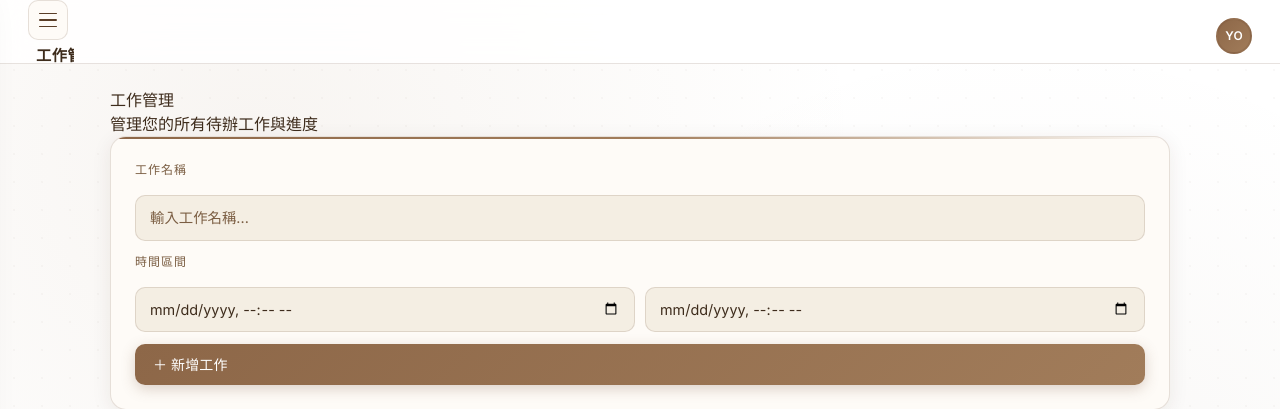
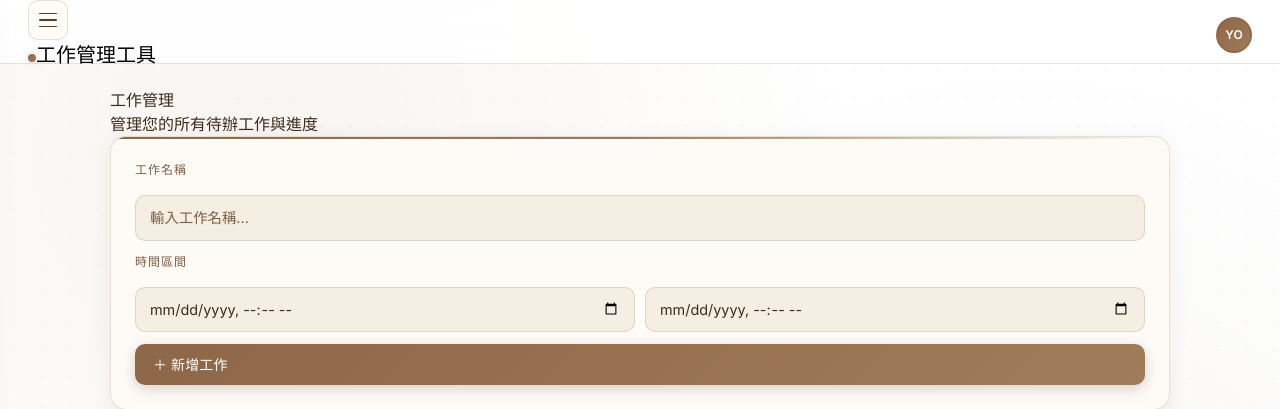
Before and after one commit to Zhuang-Day/WorkPlanManager, a Flask app: page / in a window 1280 px wide. Shown: the top 409 px of the page. Run offline with Flask 3, Linux system fonts and the light colour scheme; data that the repository does not hold is empty; some libraries are stand-ins or nearby versions.

Commit message:
fix(navbar): adjust brand width and text overflow

```diff
--- a/static/css/style.css
+++ b/static/css/style.css
@@ -198,7 +198,6 @@ body {
     top: 0;
     z-index: 100;
 }
-
 /* Hamburger Button */
 .hamburger {
     display: flex;
@@ -235,19 +234,13 @@ body {
     background: var(--accent-1);
 }
 
-/* Navbar Brand */
+
+
 .navbar-brand {
-    font-size: 0.95rem;
-    font-weight: 600;
-    letter-spacing: 0.03em;
-    color: var(--text-primary);
-    display: flex;
-    align-items: center;
-    gap: 8px;
-    max-width: calc(100% - 80px);
+    flex: 1 1 auto; /* 自動佔用剩餘空間 */
+    min-width: 0;   /* 避免 flex shrink 被限制 */
     overflow: hidden;
-    text-overflow: ellipsis;
-    white-space: nowrap;
+    text-overflow: ellipsis; /* 仍可截斷，但比 max-width 寬 */
 }
 
 .navbar-brand::before {
```
